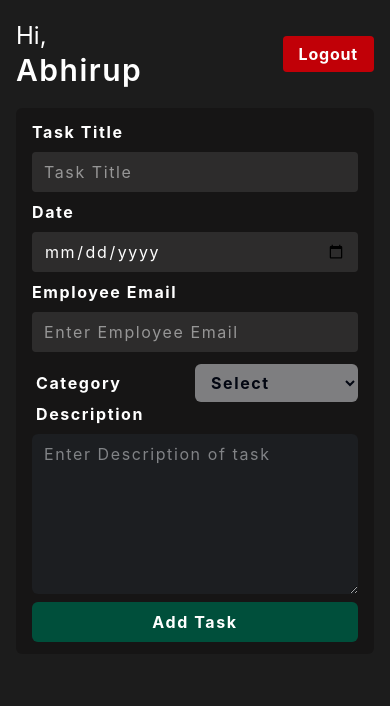
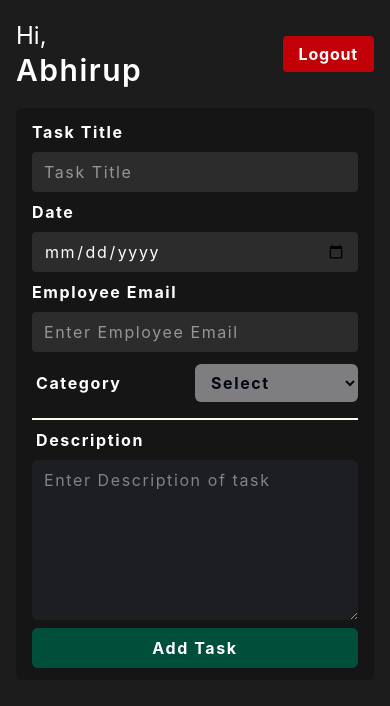
Before and after one commit to AbhirupRoy27/employee-management-system, a React (Vite) app: page /Admin in a window 390 px wide. Shown: the top 706 px of the page. Built offline with nearby package versions, Linux system fonts and the light colour scheme.

Commit message:
style(admin): small style change to admin form.

```diff
--- a/src/Components/Dashboard/Admin/AdDescription.jsx
+++ b/src/Components/Dashboard/Admin/AdDescription.jsx
@@ -2,8 +2,8 @@ import { handleInput } from '../../../Utils/Admin/handleAdminForm'
 
 function AdDescription({ adminFormData, setAdminFormData }) {
   return (
-    <div className="flex flex-col w-full lg:w-1/2 lg:px-4 gap-2">
-      <label htmlFor="description" className="ml-1 font-bold">
+    <div className="flex flex-col w-full lg:w-1/2 lg:px-4 gap-2 border-t-2 border-t-amber-50 lg:border-0 mt-4 lg:mt-0">
+      <label htmlFor="description" className="ml-1 font-bold mt-2 lg:mt-0">
         Description
       </label>
       <textarea
```
